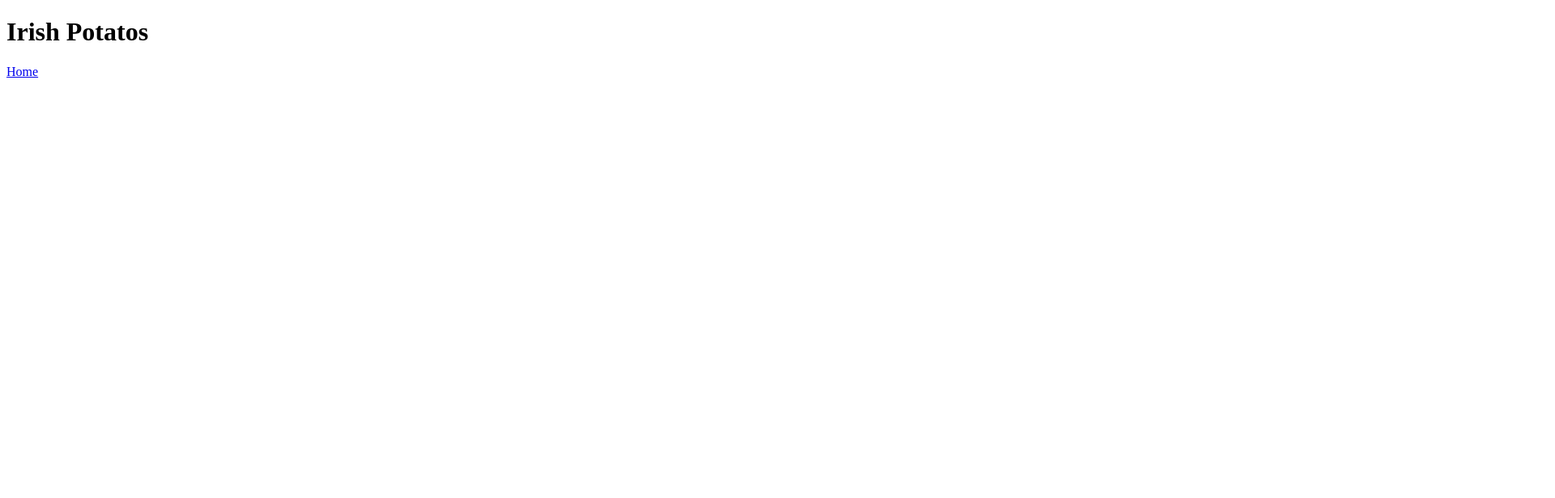
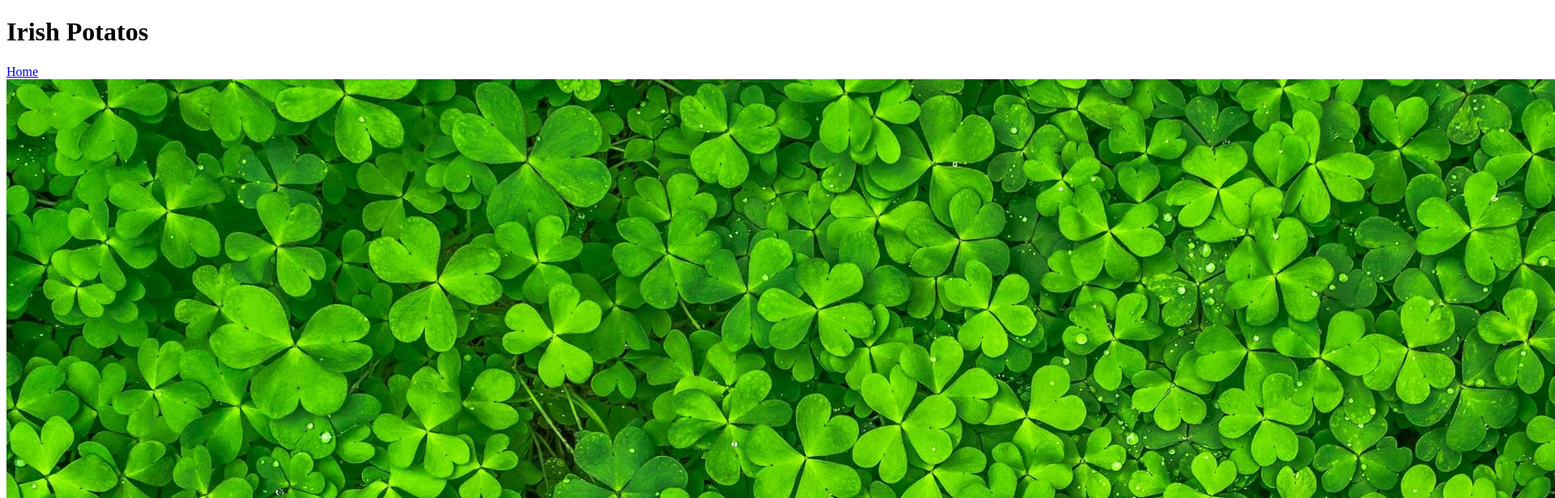
Before and after one commit to Smacky-glitch/odin-recipes, a plain HTML site: page recipes/irishpotatos.html in a window 1280 px wide. Shown: the top 616 px of the page at 81% size, 1920 px wide, since content can reach past the window. Drawn offline with Linux system fonts and the light colour scheme.

Commit message:
Add image to irishpotatos page
I added the image irishpotatos.jpg to the irishpotatos.html page

```diff
--- a/recipes/irishpotatos.html
+++ b/recipes/irishpotatos.html
@@ -9,5 +9,7 @@
     <h1>Irish Potatos</h1>
 
     <a href="../index.html">Home</a>
+
+    <img src="../images/irishpotatos.jpg" alt="houndreds of actual shamrocks or four leaf clovers" height="1445" width="3000">
 </body>
 </html>
```
